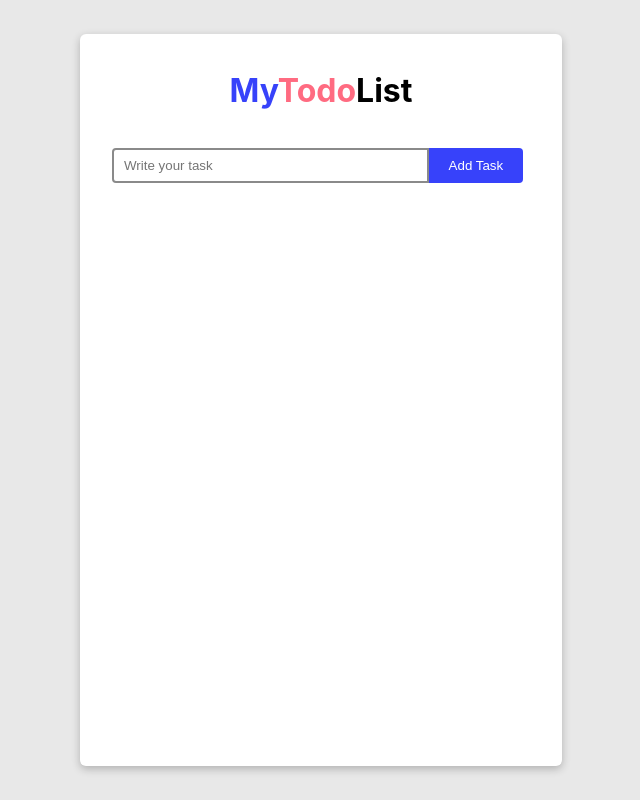
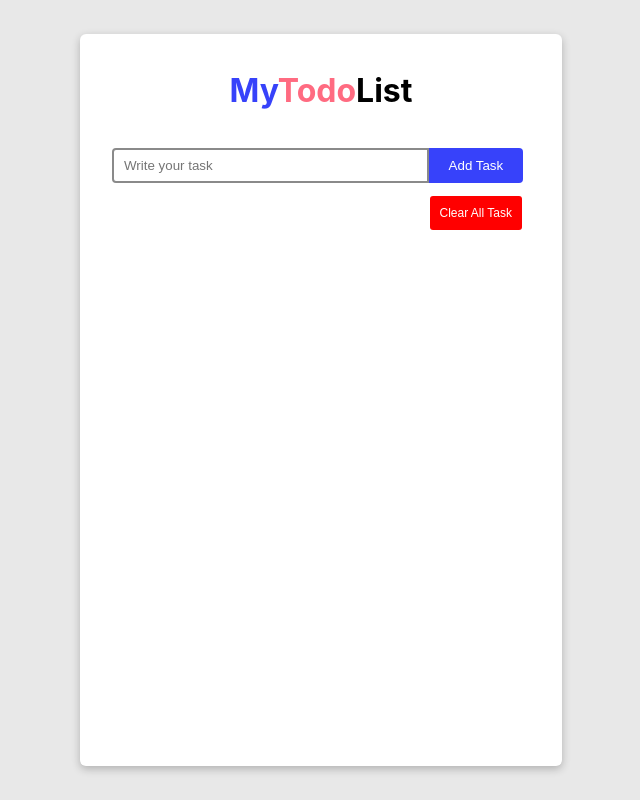
Before and after one commit to saifuddin00sm/React-todo-app, a React (Create React App) app: page / in a window 1280 px wide. Shown: the whole page, without its empty margins (319-959 px from the left). Built offline with nearby package versions, Linux system fonts and the light colour scheme.

Commit message:
initial commits

```diff
--- a/src/App.js
+++ b/src/App.js
@@ -72,6 +72,14 @@ class TodoApp extends Component {
     this.setState({ tasks: task });
   };
 
+  // clear all task in one click
+  clearTaskHandler = () => {
+    localStorage.removeItem("tasks");
+    let task = this.state.tasks;
+    task = [];
+    this.setState({ tasks: task });
+  };
+
   // Removing task from list
   removeTaskHandler = (index) => {
     const tasks = this.state.tasks;
@@ -99,7 +107,7 @@ class TodoApp extends Component {
 
     return (
       <FormContext.Provider value={{ submit: this.updateInputHandler }}>
-        <FormComp taskMain={taskList} />
+        <FormComp taskMain={taskList} clearTask={this.clearTaskHandler} />
       </FormContext.Provider>
     );
   }
--- a/src/App.module.css
+++ b/src/App.module.css
@@ -60,3 +60,16 @@ body {
     color: #fff;
     cursor: pointer;
 }
+
+.clearTaskBtn {
+    background: transparent;
+    border: none;
+    padding: 10px;
+    font-size: 12px;
+    background-color: red;
+    margin: .8rem .5rem;
+    float: right;
+    color: #fff;
+    border-radius: 3px;
+    cursor: pointer;
+}
--- a/src/Components/FormComponent/FormComponent.js
+++ b/src/Components/FormComponent/FormComponent.js
@@ -31,6 +31,9 @@ const formComp = (props) => {
             </form>
           )}
         </FormContext.Consumer>
+        <button className={mainStyles.clearTaskBtn} onClick={props.clearTask}>
+          Clear All Task
+        </button>
         <div>
           <ol className={mainStyles.ol}>{props.taskMain}</ol>
         </div>
```
